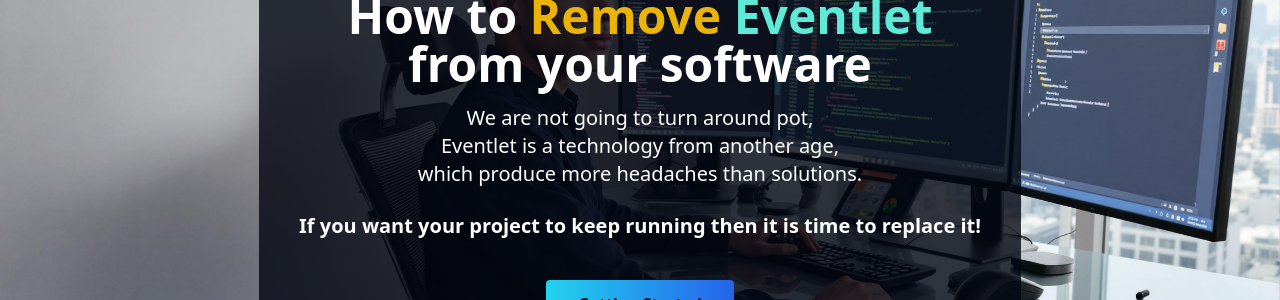
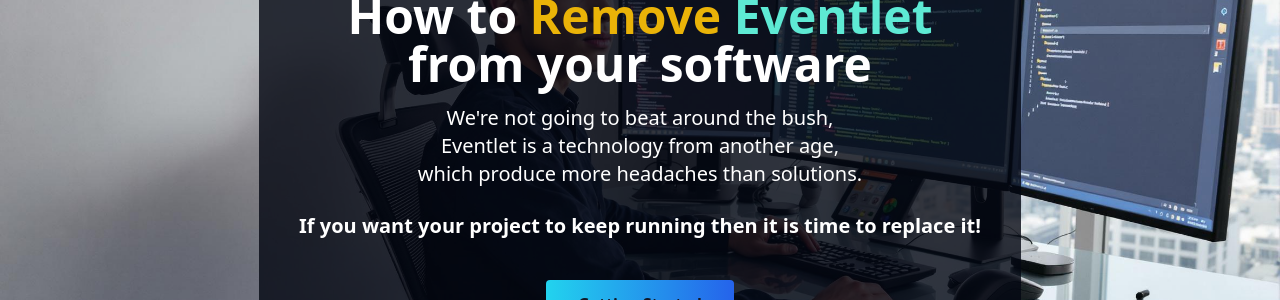
Before and after one commit to eventlet-removal/eventlet-removal.github.io, a Jekyll site: the page built from docs/index.markdown, in a window 1280 px wide and 900 px high. Shown: the part 410-710 px from the top of the window. Built offline with Jekyll 4.4.1, drawn with Linux system fonts in a browser that asks for light colours; nearby versions of some CDN libraries.

Commit message:
reword sentence

```diff
--- a/docs/index.markdown
+++ b/docs/index.markdown
@@ -16,7 +16,7 @@ og_description: A comprehensive guide for migrating Python applications from Eve
 <section class="h-screen flex items-center justify-center bg-cover bg-center" style="background-image: url('images/hero.jpg'); background-position: center 40%; background-repeat: no-repeat; background-size: cover;">
     <div class="bg-gray-950 bg-opacity-80 p-10 rounded-lg text-center">
     <h1 class="text-5xl font-extrabold mb-4">This website learn you<br>How to <span class="text-yellow-500">Remove</span><span class="text-teal-300"> Eventlet</span><br> from your software</h1>
-    <p class="mb-6 text-xl">We are not going to turn around pot,<br>Eventlet is a technology from another age,<br>which produce more headaches than solutions.</p>
+    <p class="mb-6 text-xl">We're not going to beat around the bush,<br>Eventlet is a technology from another age,<br>which produce more headaches than solutions.</p>
     <p class="mb-6 text-xl"><strong>If you want your project to keep running then it is time to replace it!</strong></p>
     <a href="{{ site.baseurl }}{% link guide/getting-started.md %}" class="mt-4 inline-block bg-gradient-to-r from-cyan-400 to-blue-600 text-gray-900 font-semibold py-3 px-8 rounded hover:scale-105 transition-transform">Getting Started</a>
     </div>
```
